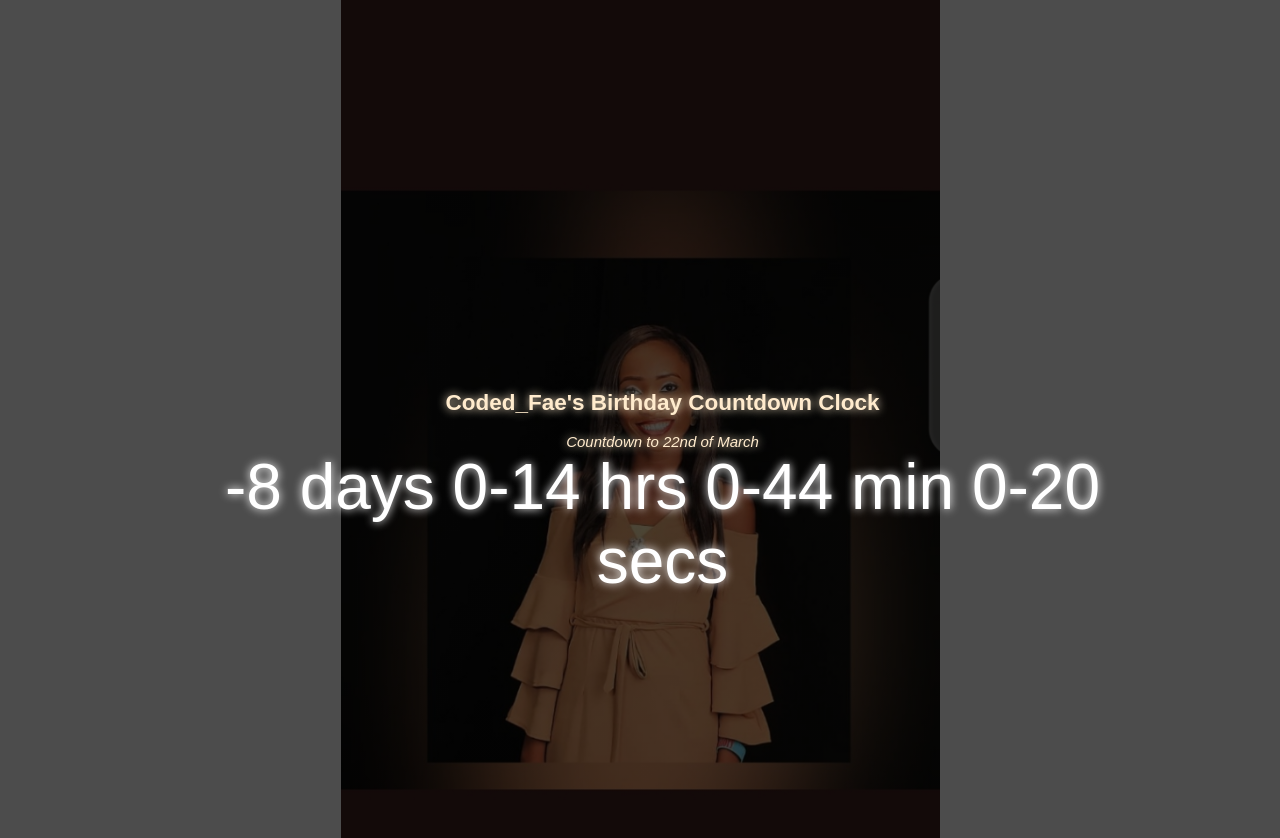
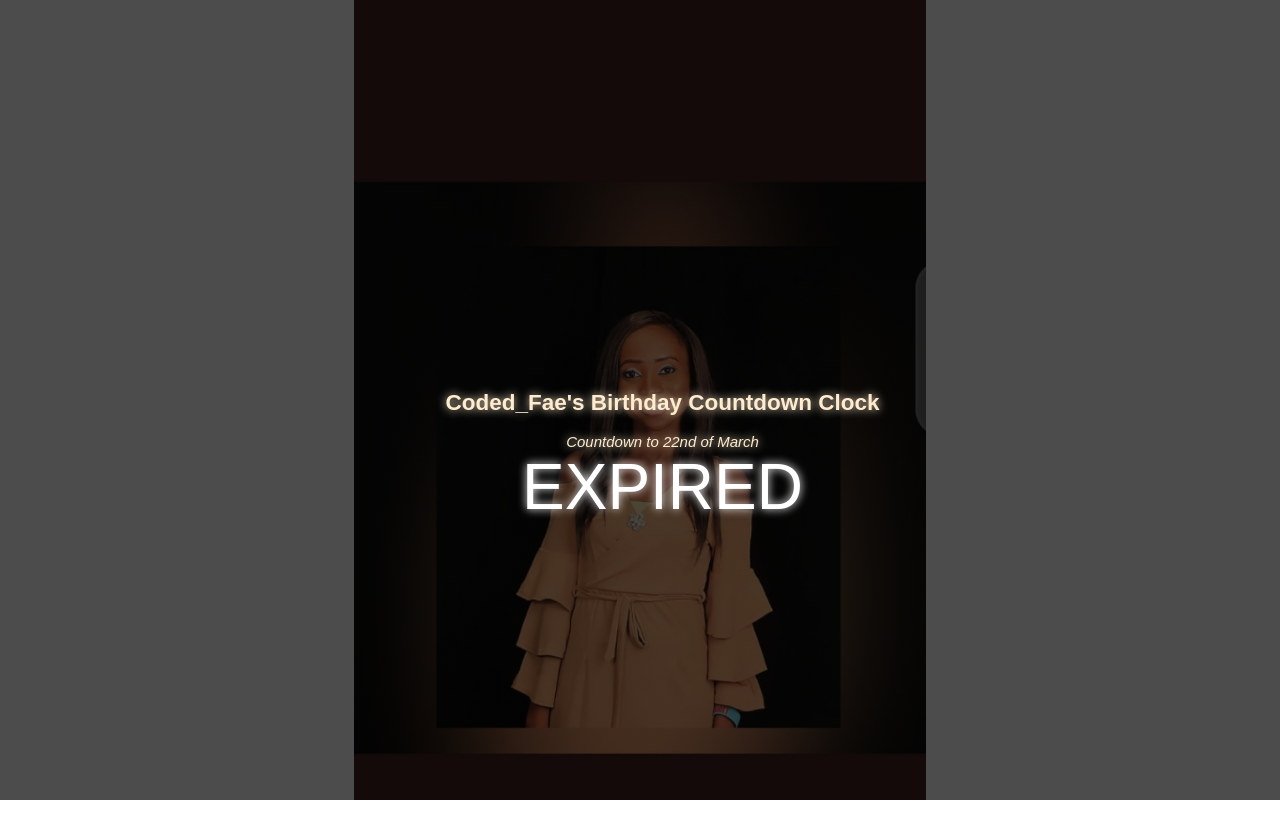
Before and after one commit to Abiola-Farounbi/Birthday-countdown-clock, a plain HTML site: page countdown_clock/index.html in a window 1280 px wide. After the commit the page ends 800 px from the top, so only its background shows below. Drawn offline with Linux system fonts and the light colour scheme.

Commit message:
Update index.html

```diff
--- a/countdown_clock/index.html
+++ b/countdown_clock/index.html
@@ -15,8 +15,9 @@
     <div id="clock"> </div>
 
    </section>
-<script >
-    function showTime(){
+
+   <script >
+    var x= function showTime(){
     var time=new Date();
     var eventDate=new Date(2020, 02, 22);
     var currentTime=time.getTime();
@@ -41,8 +42,14 @@
     document.getElementById("clock").innerText=display;
     document.getElementById("clock").textContent=display;
 
-    setTimeout(showTime,1000);
+
+    if (realTime<0){
+        clearInterval(x);
+        document.getElementById("clock").innerHTML="EXPIRED"
+
+    }
 }
+setTimeout(x,1000);
 showTime();
 </script>
 </body>
```
